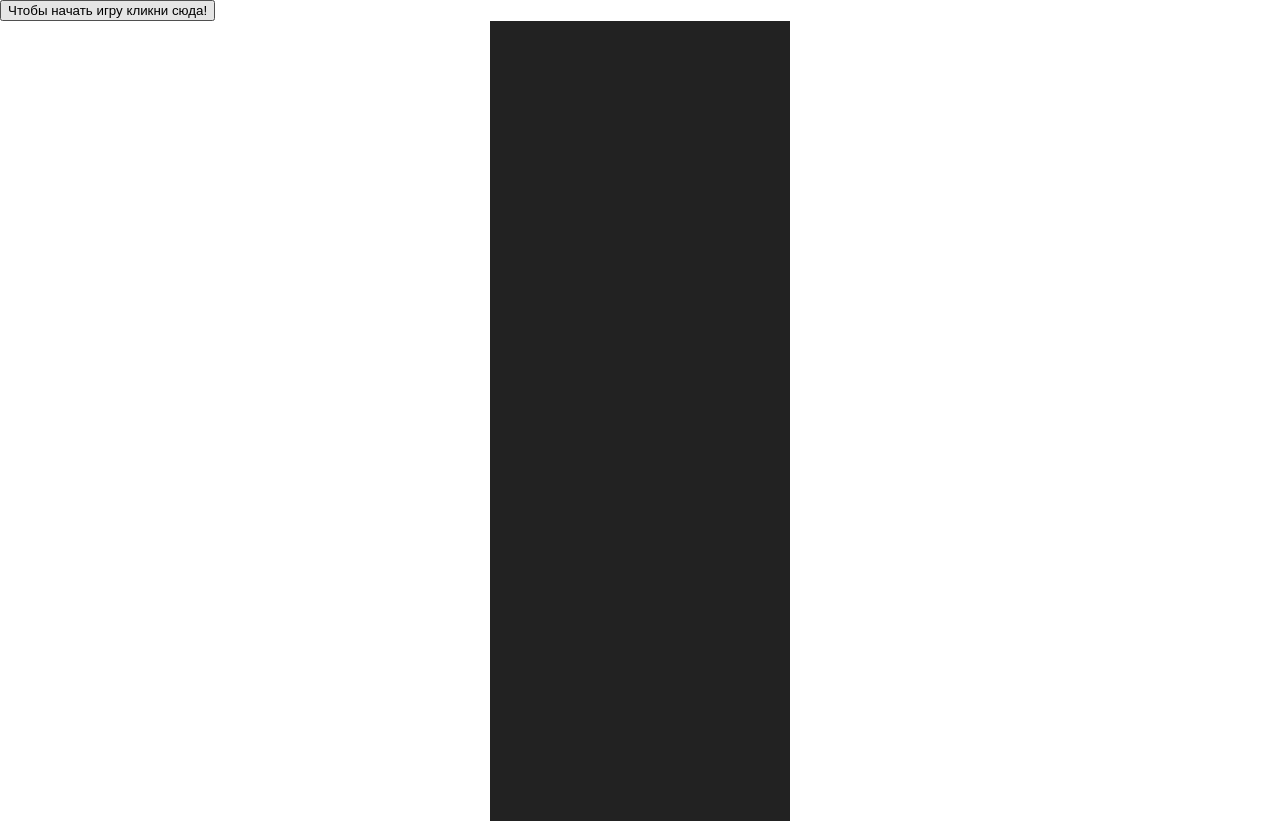
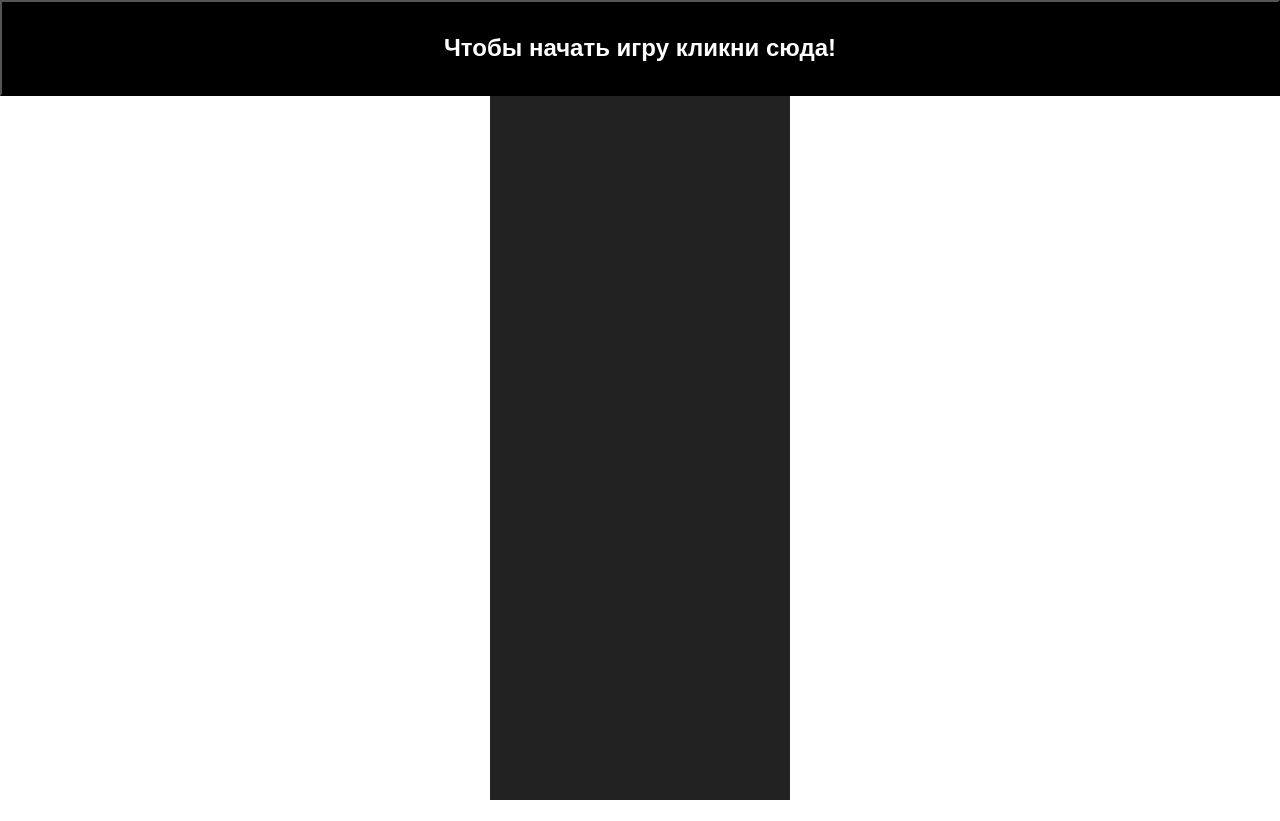
Before and after one commit to shums89/need_for_js, a plain HTML site: page index.html in a window 1280 px wide. After the commit the page ends 800 px from the top, so only its background shows below. Drawn offline with Linux system fonts and the light colour scheme.

Commit message:
День 3. Завершение

```diff
--- a/css/style.css
+++ b/css/style.css
@@ -50,8 +50,6 @@ table {
   height: 100px;
   background: transparent url('../img/player.png') center / cover no-repeat;
   position: absolute;
-  left: 125px;
-  bottom: 10px;
 }
 
 .gameArea {
@@ -70,3 +68,35 @@ table {
   background: #fff;
   left: 145px;
 }
+
+.start {
+  position: absolute;
+  left: 0;
+  top: 0;
+  width: 100%;
+  margin: 0;
+  padding: 2rem 0;
+  text-align: center;
+  z-index: 200;
+  color: #fff;
+  font-size: 1.5rem;
+  background: black;
+  cursor: pointer;
+  font-family: sans-serif;
+  font-weight: 700;
+}
+
+.score {
+  position: absolute;
+  top: 0;
+  left: 0;
+  width: 100%;
+  background: black;
+  padding: 1rem 0;
+  z-index: 200;
+  font-size: 1.5rem;
+  color: skyblue;
+  text-align: center;
+  font-family: sans-serif;
+  font-weight: 500;
+}
--- a/js/main.js
+++ b/js/main.js
@@ -29,6 +29,7 @@ document.addEventListener('keyup', stopRun);
 
 function startGame() {
   start.classList.add('hide');
+  gameArea.innerHTML = '';
 
   for (let i = 0; i < getQuantityElements(100); i++) {
     const line = document.createElement('div');
@@ -48,8 +49,12 @@ function startGame() {
     gameArea.appendChild(enemy);
   }
 
+  setting.score = 0;
   setting.start = true;
   gameArea.appendChild(car);
+  car.style.left = gameArea.offsetWidth / 2 - car.offsetWidth / 2;
+  car.style.top = 'auto';
+  car.style.bottom = '10px';
   setting.x = car.offsetLeft;
   setting.y = car.offsetTop;
   requestAnimationFrame(playGame);
@@ -57,8 +62,12 @@ function startGame() {
 
 function playGame() {
   if (setting.start) {
+    setting.score += setting.speed;
+    score.innerHTML = `SCORE<br>${setting.score}`;
+
     moveRoad();
     moveEnemy();
+
     if (keys.ArrowLeft && setting.x > 0) {
       setting.x -= setting.speed;
     }
@@ -109,6 +118,16 @@ function moveEnemy() {
   let enemy = document.querySelectorAll('.enemy');
 
   enemy.forEach((item) => {
+    let carRect = car.getBoundingClientRect();
+    let enemyRect = item.getBoundingClientRect();
+
+    if (carRect.top <= enemyRect.bottom && carRect.right >= enemyRect.left && carRect.left <= enemyRect.right && carRect.bottom >= enemyRect.top) {
+      setting.start = false;
+      console.warn('ДТП');
+      start.classList.remove('hide');
+      start.style.top = score.offsetHeight;
+    }
+
     item.y += setting.speed / 2;
     item.style.top = `${item.y}px`;
 
```
